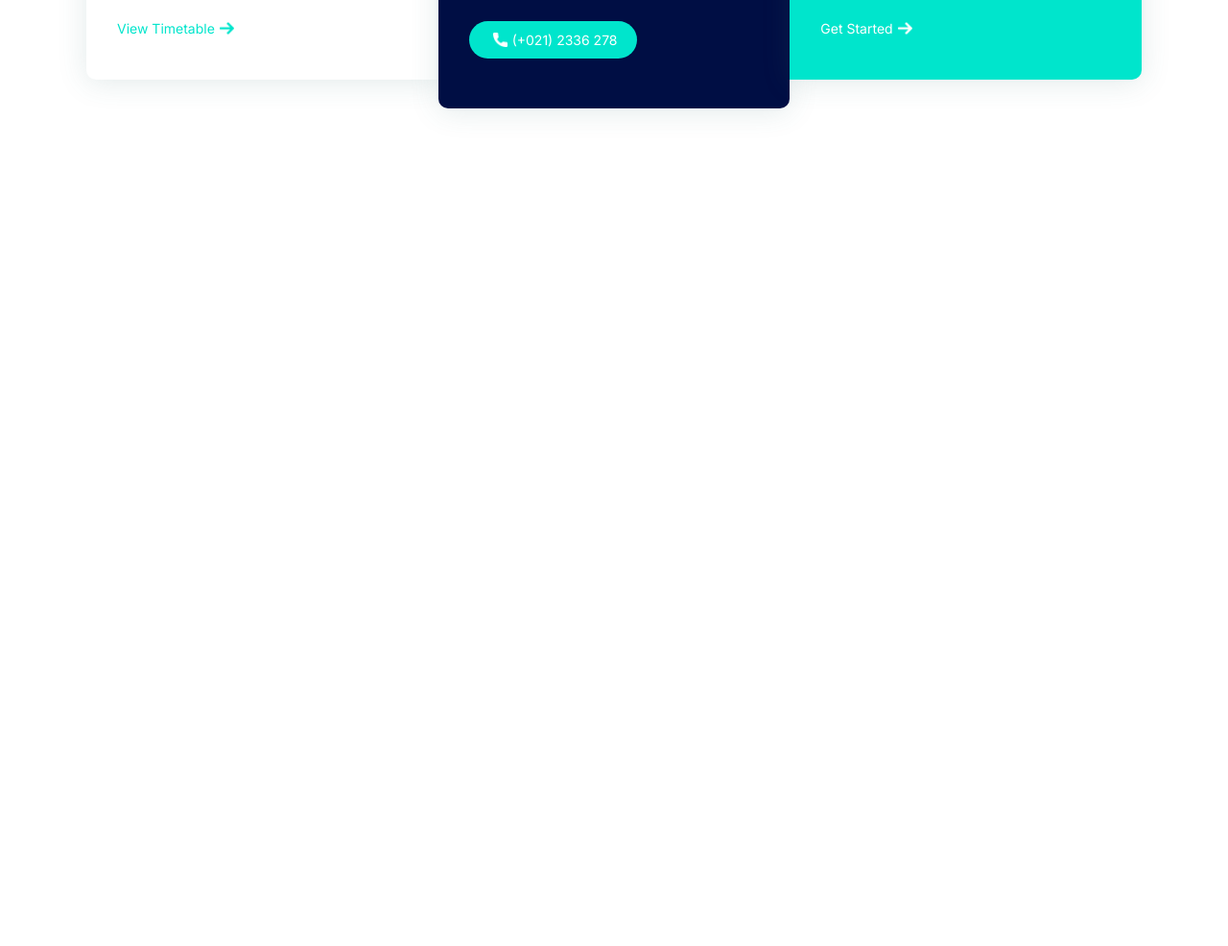
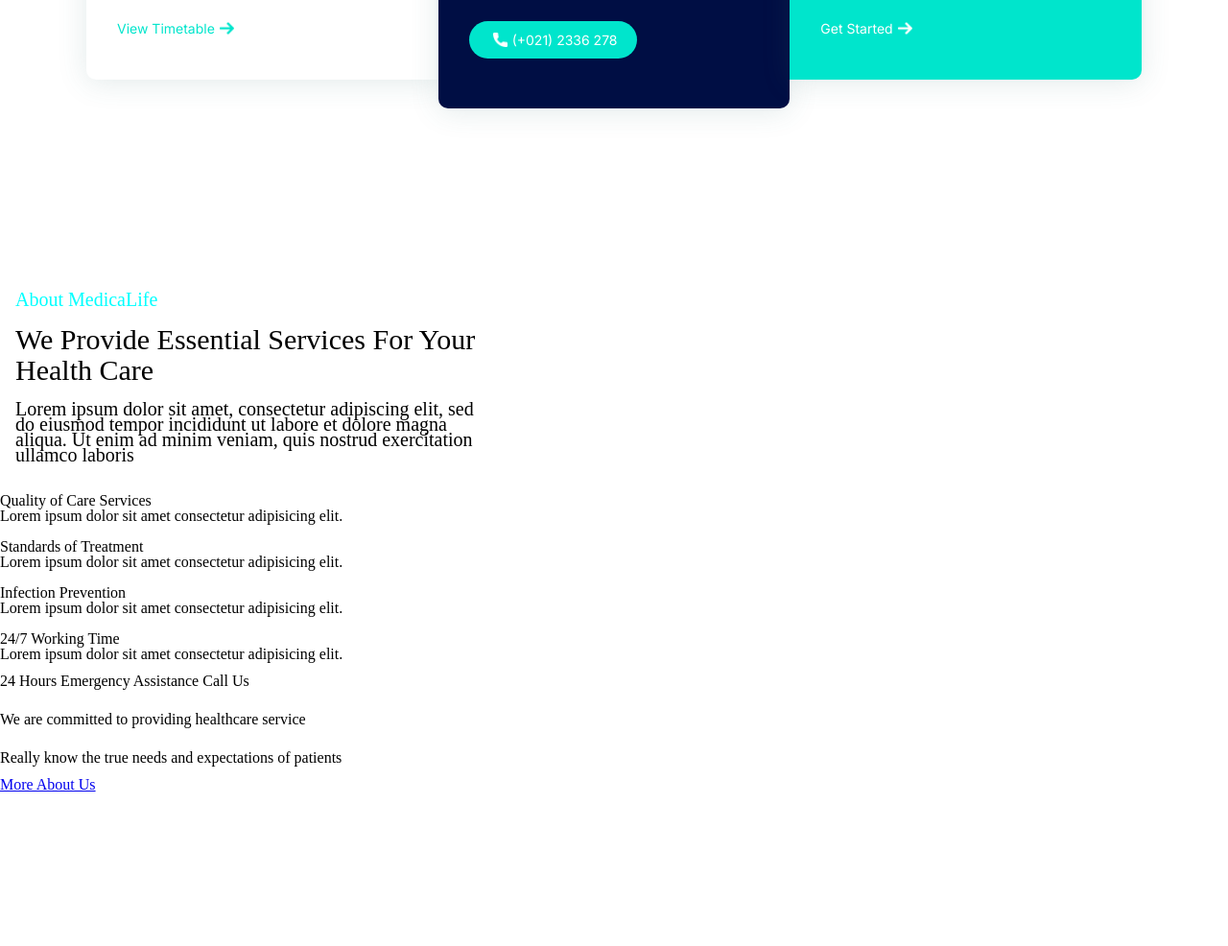
Before and after one commit to NapatpanOP/medicaLife, a website built with Vite: page index.html in a window 1280 px wide. Shown: the part 1295-2281 px from the top of the page at 96% size. Before the commit the page ends 1581 px from the top, so only its background shows below. Built offline with nearby package versions, Linux system fonts and the light colour scheme.

Commit message:
Add draft content

```diff
--- a/index.html
+++ b/index.html
@@ -125,6 +125,50 @@
         </div>
       </section>
 
+      <section>
+        <div class="about-medicalife-content">
+          <div class="topic">About MedicaLife</div>
+          <h2>We Provide Essential Services For Your Health Care</h2>
+          <p>Lorem ipsum dolor sit amet, consectetur adipiscing elit, sed do eiusmod tempor incididunt ut labore et dolore magna aliqua. Ut enim ad minim veniam, quis nostrud exercitation ullamco laboris</p>
+        </div>
+        <div>
+          <div>
+            <img src="" alt="">
+            <div>
+              <h3>Quality of Care Services</h3>
+              <p>Lorem ipsum dolor sit amet consectetur adipisicing elit.</p>
+            </div>
+          </div>
+          <div>
+            <img src="" alt="">
+            <div>
+              <h3>Standards of Treatment</h3>
+              <p>Lorem ipsum dolor sit amet consectetur adipisicing elit.</p>
+            </div>
+          </div>
+          <div>
+            <img src="" alt="">
+            <div>
+              <h3>Infection Prevention</h3>
+              <p>Lorem ipsum dolor sit amet consectetur adipisicing elit.</p>
+            </div>
+          </div>
+          <div>
+            <img src="" alt="">
+            <div>
+              <h3>24/7 Working Time</h3>
+              <p>Lorem ipsum dolor sit amet consectetur adipisicing elit.</p>
+            </div>
+          </div>
+        </div>
+        <ul>
+          <li>24 Hours Emergency Assistance Call Us</li>
+          <li>We are committed to providing healthcare service</li>
+          <li>Really know the true needs and expectations of patients</li>
+        </ul>
+        <a href="#">More About Us</a>
+      </section>
+
     </main>
     <script type="module" src="/main.js"></script>
   </body>
--- a/style.css
+++ b/style.css
@@ -1,4 +1,5 @@
 @import url('https://fonts.googleapis.com/css2?family=Inter:wght@300;400;500;600;700;800;900&display=swap');
 @import "styles/navbar.css";
 @import "styles/landing-page.css";
-@import "styles/contact-infonation.css"
+@import "styles/contact-infonation.css";
+@import "styles/about-medicalife.css";
--- /dev/null
+++ b/styles/about-medicalife.css
@@ -0,0 +1,24 @@
+.about-medicalife-content {
+  display: flex;
+  flex-direction: column;
+  width: 500px;
+  padding: 1rem;
+
+  .topic {
+    color: aqua;
+    font-size: 20px;
+    margin-bottom: 1rem;
+  }
+
+}
+
+.about-medicalife-content h2 {
+  font-size: 30px;
+  line-height: 2rem;
+  margin-bottom: 1rem;
+}
+
+.about-medicalife-content p {
+  font-size: 20px;
+  line-height: 1rem;
+}
```
